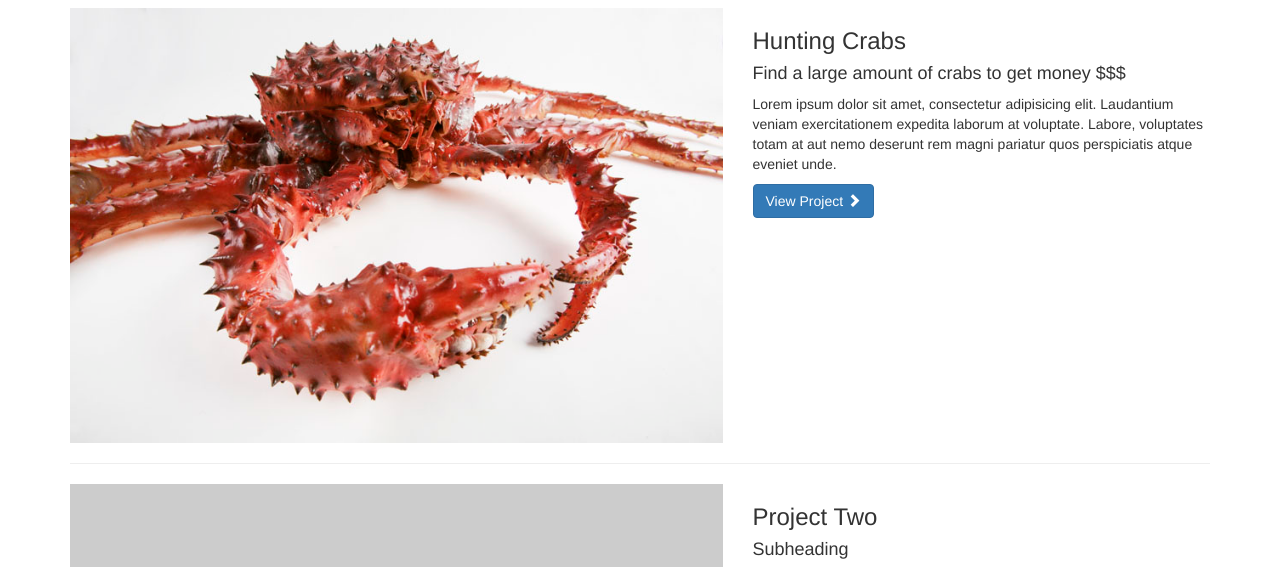
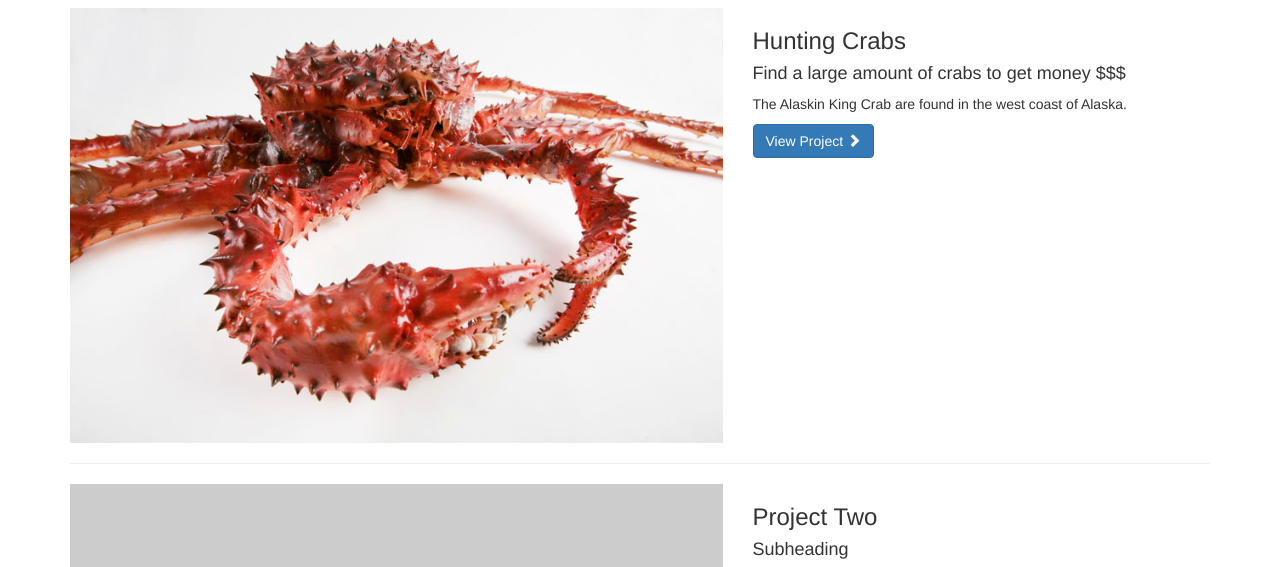
Before and after one commit to Mtfujisan/Mtfujisan.github.io, a plain HTML site: page index.html in a window 1280 px wide. Shown: the part 172-739 px from the top of the page. Drawn offline with Linux system fonts and the light colour scheme; placeholder pictures from the web are drawn by us.

Commit message:
new index

```diff
--- a/index.html
+++ b/index.html
@@ -83,7 +83,7 @@
             <div class="col-md-5">
                 <h3>Hunting Crabs</h3>
                 <h4>Find a large amount of crabs to get money $$$</h4>
-                <p>Lorem ipsum dolor sit amet, consectetur adipisicing elit. Laudantium veniam exercitationem expedita laborum at voluptate. Labore, voluptates totam at aut nemo deserunt rem magni pariatur quos perspiciatis atque eveniet unde.</p>
+                <p>The Alaskin King Crab are found in the west coast of Alaska.</p>
                 <a class="btn btn-primary" href="#">View Project <span class="glyphicon glyphicon-chevron-right"></span></a>
             </div>
         </div>
```
